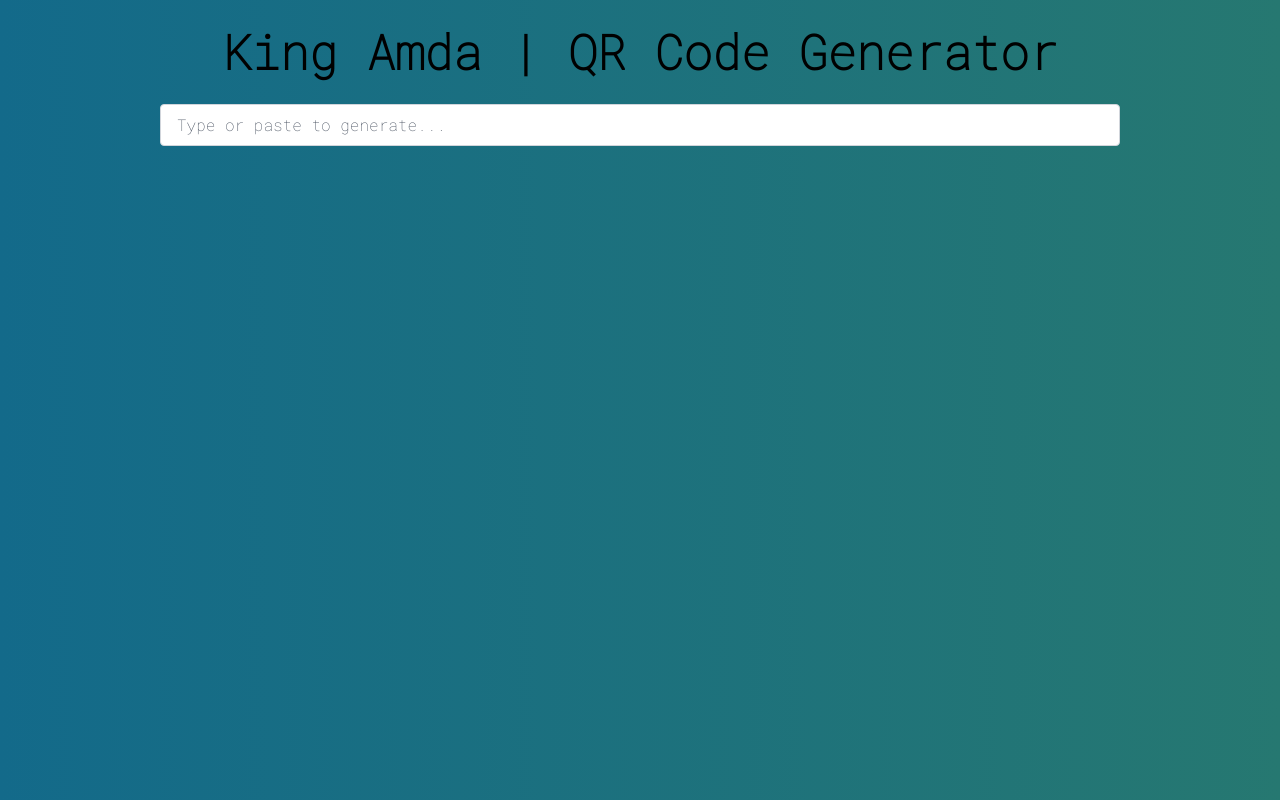
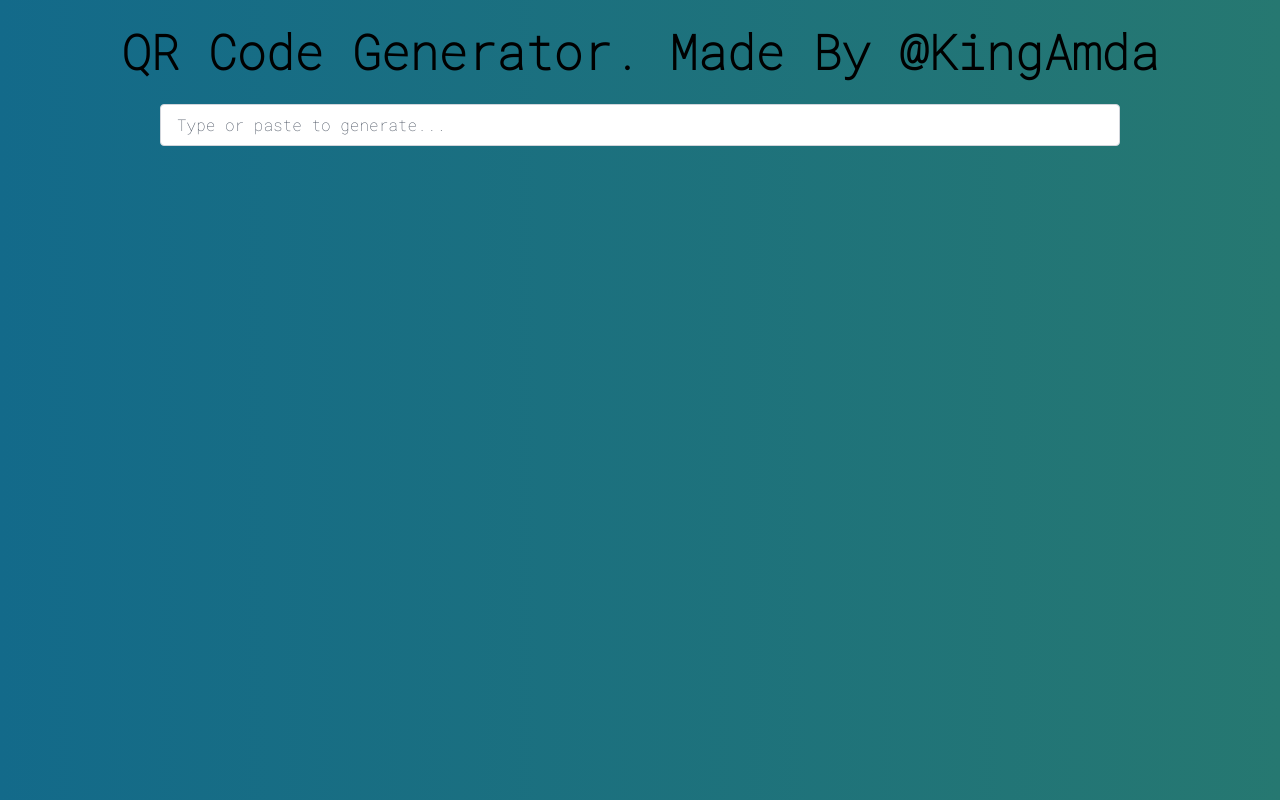
Before and after one commit to King-Amda/Qr-Generator, a plain HTML site: page index.html in a window 1280 px wide. Drawn offline with nearby package versions, Linux system fonts and the light colour scheme.

Commit message:
Update index.html

```diff
--- a/index.html
+++ b/index.html
@@ -7,12 +7,12 @@
     <script src="js/qrious.min.js"></script>
     <link href="https://unpkg.com/tailwindcss@^2/dist/tailwind.min.css" rel="stylesheet">
     <link href="css/style.css" rel="stylesheet">
-    <title>QRCode Generator</title>
+    <title>King Amda | QR Code Generator</title>
 </head>
 
 <body>
     <div id="app">
-        <h1 class="text-center text-5xl font-bold my-7">King Amda | QR Code Generator</h1>
+        <h1 class="text-center text-5xl font-bold my-7"> QR Code Generator. Made By <a href="https://t.me/ImSaantha">@KingAmda</a></h1>
         <form>
                 <div>
                     <input id="username" type="text" class="placeholder-gray-700 placeholder-text-bold mt-5 bg-white dark:bg-gray-800 dark:text-gray-300 border border-gray-300 dark:border-gray-600 rounded py-2 px-4 block focus:border-gray-800 dark:focus:border-gray-900 focus:outline-none focus:ring mx-auto w-11/12 md:w-9/12 lg:w-9/12" placeholder="Type or paste to generate..."
```
